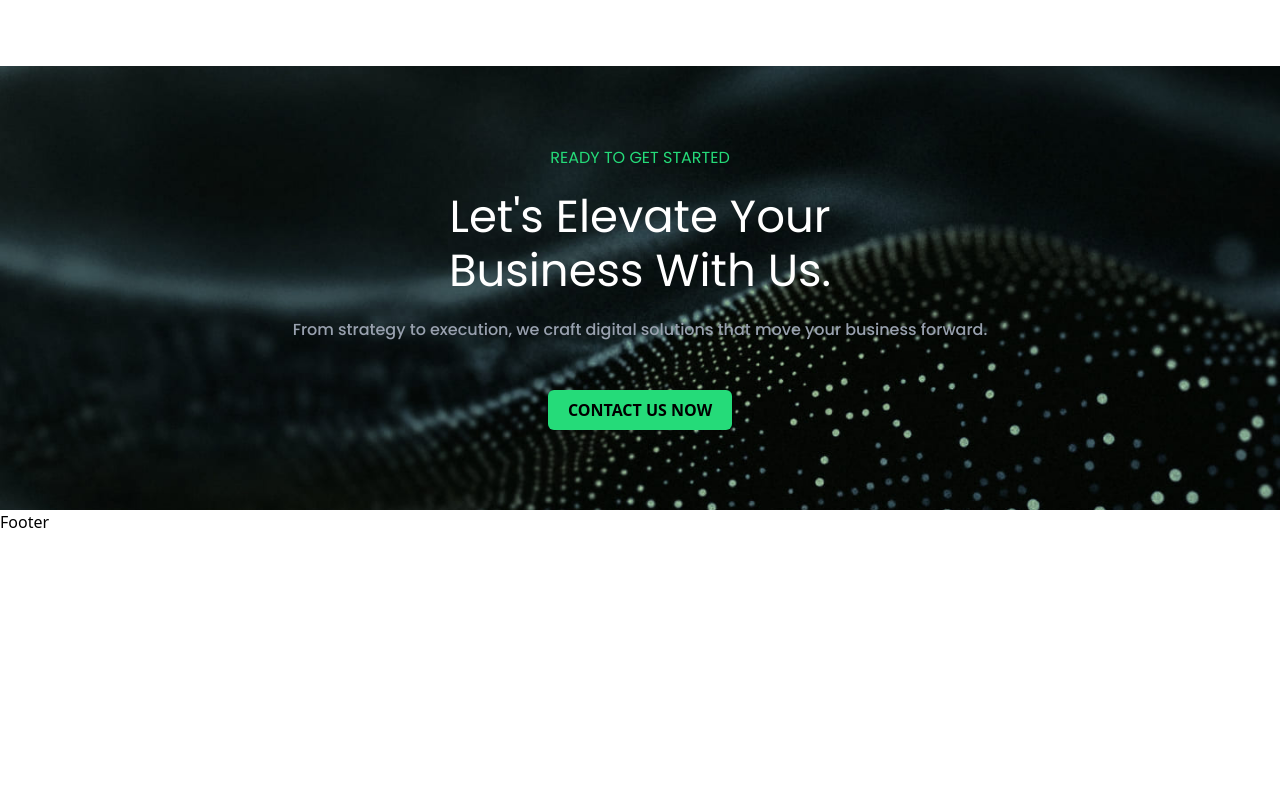
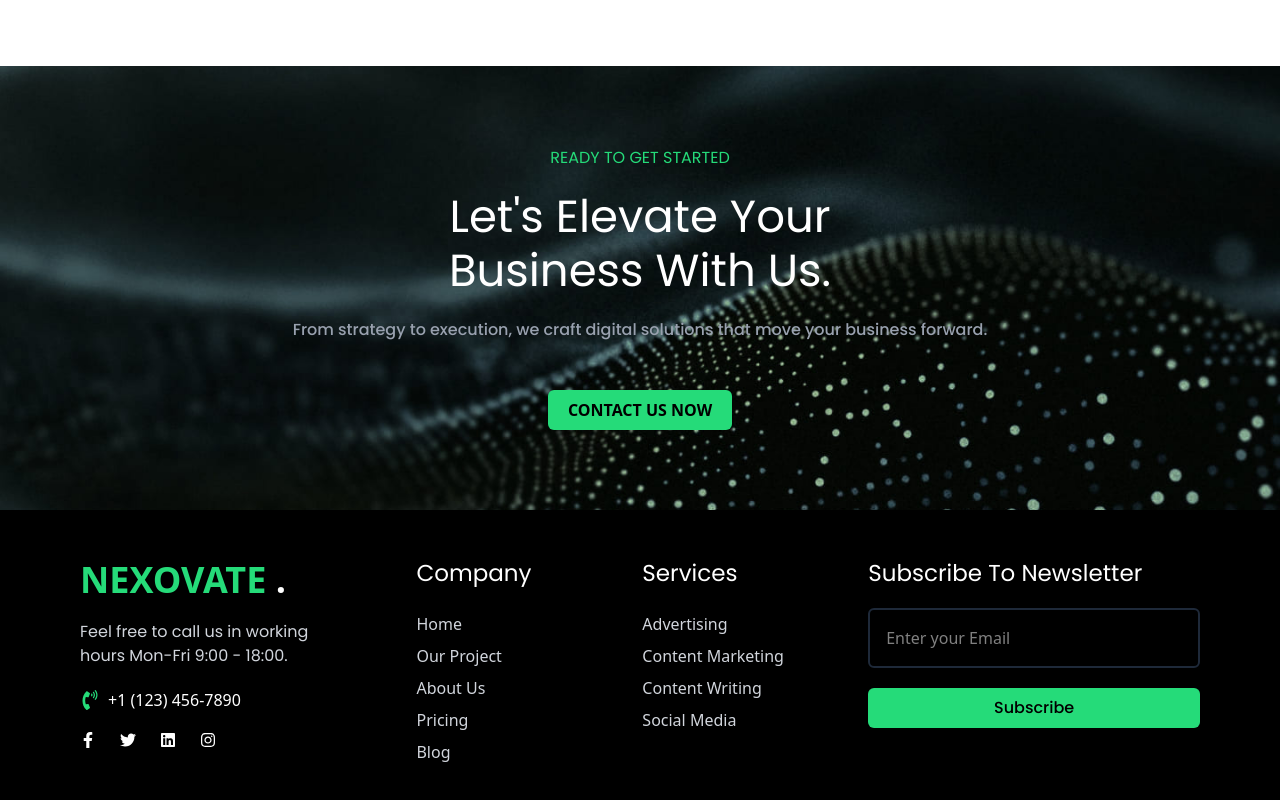
Before and after one commit to Vikash-Mishra06/Nexovate.-Agency, a React (Vite) app: page / in a window 1280 px wide. Shown: the part 5461-6261 px from the top of the page. Before the commit the page ends 5995 px from the top, so only its background shows below. Built offline with nearby package versions, Linux system fonts and the light colour scheme.

Commit message:
fifth commit

```diff
--- a/src/components/Footer.jsx
+++ b/src/components/Footer.jsx
@@ -1,9 +1,71 @@
-import React from 'react'
+import React from "react";
+import { FaPhoneVolume, FaFacebookF, FaTwitter, FaLinkedin, FaInstagram } from "react-icons/fa";
 
 const Footer = () => {
   return (
-    <div>Footer</div>
-  )
-}
+    <div className="w-full bg-black flex flex-col lg:flex-row items-start justify-between lg:px-[80px] px-[20px] lg:py-[50px] py-[30px] gap-[60px]">
 
-export default Footer
+      {/* Brand & Contact */}
+      <div className="lg:w-[25%] w-full flex flex-col justify-center items-start gap-5">
+        <div className="text-themegreen font-bold text-left lg:text-4xl text-3xl uppercase">
+          NEXOVATE <span className="text-white">.</span>
+        </div>
+        <p className="text-gray-300 text-md font-poppins">
+          Feel free to call us in working hours Mon-Fri 9:00 - 18:00.
+        </p>
+        <div className="flex justify-center items-center gap-2 text-white">
+          <FaPhoneVolume className="text-themegreen size-5" /> +1 (123) 456-7890
+        </div>
+        <div className="flex justify-center items-center gap-6">
+          <FaFacebookF className="size-4 text-white hover:text-themegreen cursor-pointer" />
+          <FaTwitter className="size-4 text-white hover:text-themegreen cursor-pointer" />
+          <FaLinkedin className="size-4 text-white hover:text-themegreen cursor-pointer" />
+          <FaInstagram className="size-4 text-white hover:text-themegreen cursor-pointer" />
+        </div>
+      </div>
+
+      {/* Company Links */}
+      <div className="lg:w-[15%] w-full flex flex-col justify-center items-start gap-6">
+        <h1 className="text-white text-[23px] capitalize leading-[1.2em] font-poppins">Company</h1>
+        <ul className="flex flex-col justify-center items-start gap-2">
+          <li className="text-gray-300 hover:text-themegreen cursor-pointer">Home</li>
+          <li className="text-gray-300 hover:text-themegreen cursor-pointer">Our Project</li>
+          <li className="text-gray-300 hover:text-themegreen cursor-pointer">About Us</li>
+          <li className="text-gray-300 hover:text-themegreen cursor-pointer">Pricing</li>
+          <li className="text-gray-300 hover:text-themegreen cursor-pointer">Blog</li>
+        </ul>
+      </div>
+
+      {/* Services Links */}
+      <div className="lg:w-[15%] w-full flex flex-col justify-center items-start gap-6">
+        <h1 className="text-white text-[23px] capitalize leading-[1.2em] font-poppins">Services</h1>
+        <ul className="flex flex-col justify-center items-start gap-2">
+          <li className="text-gray-300 hover:text-themegreen cursor-pointer">Advertising</li>
+          <li className="text-gray-300 hover:text-themegreen cursor-pointer">Content Marketing</li>
+          <li className="text-gray-300 hover:text-themegreen cursor-pointer">Content Writing</li>
+          <li className="text-gray-300 hover:text-themegreen cursor-pointer">Social Media</li>
+        </ul>
+      </div>
+
+      {/* Newsletter */}
+      <div className="lg:w-[30%] w-full flex flex-col justify-center items-start gap-5">
+        <h1 className="text-white text-[23px] capitalize leading-[1.2em] font-poppins">
+          Subscribe to Newsletter
+        </h1>
+        <div className="flex flex-col justify-center items-start w-full">
+          <input
+            type="email"
+            placeholder="Enter your Email"
+            className="w-full p-4 bg-transparent border-2 border-gray-800 text-white rounded-md"
+          />
+          <button className="w-full bg-themegreen hover:bg-white text-black font-poppins font-medium text-md rounded-md py-2 mt-5 px-5">
+            Subscribe
+          </button>
+        </div>
+      </div>
+
+    </div>
+  );
+};
+
+export default Footer;
```
